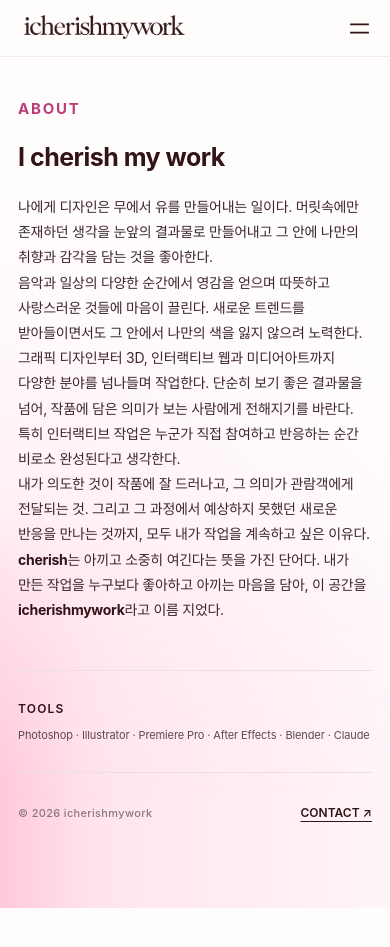
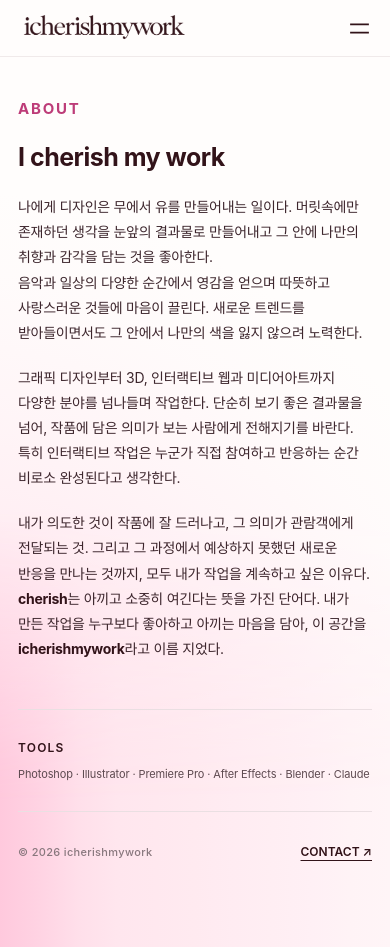
Before and after one commit to cherrymiri/icherishmywork, a React (Vite) app: page /about in a window 390 px wide. Before the commit the page ends 908 px from the top, so only its background shows below. Built offline with nearby package versions, Linux system fonts and the light colour scheme; a web font is replaced by a local one.

Commit message:
ABOUT mobile: paragraph gaps after 노력한다/생각한다
Co-Authored-By: Claude Opus 5.5 <noreply@anthropic.com>
Claude-Session: https://claude.ai/code/session_01LjVCjRoNRHvuo7CHgCXafM

```diff
--- a/src/styles/global.css
+++ b/src/styles/global.css
@@ -448,6 +448,7 @@ a.archive-item:hover { color: #dc467c; }
   .about-label { margin: 0 0 14px; font-size: 15px; }
   .about-headline { font-size: 25px; margin-bottom: 22px; }
   .about-text p { font-size: 14px; line-height: 1.8; letter-spacing: -0.02em; }
+  .about-text p:nth-child(3), .about-text p:nth-child(4) { margin-top: 1.4em; }
   .about-text .pc-br { display: none; }
   .about-text p + p { margin-top: 0; }
   .about-tools { margin-top: 48px; padding-top: 28px; }
```
